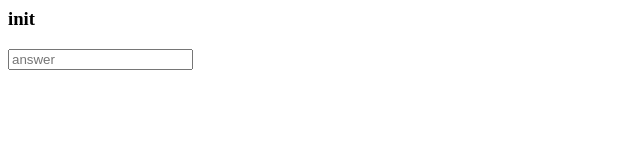
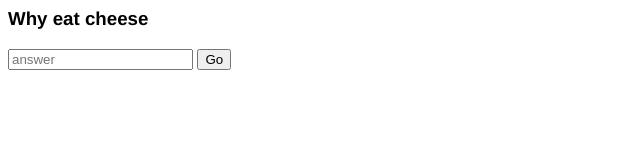
Before and after one commit to paked/studyquest, a website: page index.html in a window 1280 px wide. Shown: the whole page, without its empty margins (0-640 px from the left). Drawn offline with nearby package versions, Linux system fonts and the light colour scheme.

Commit message:
Basic question and answering system in place

```diff
--- a/index.html
+++ b/index.html
@@ -1,6 +1,12 @@
 <html>
 	<head>
 		<title>Quest</title>
+
+		<style>
+			body {
+				font-family: "Helvetica"
+			}
+		</style>
 	</head>
 
 	<body>
@@ -9,9 +15,9 @@
 		</div>
 
 		<input type="text" id="answer" placeholder="answer"/>
+		<button id="go">Go</button>
 
-		<script src="main.js">
-
-		</script>
+		<script src="lib/jquery/dist/jquery.js"></script>
+		<script src="main.js"></script>
 	</body>
 </html>
--- a/main.js
+++ b/main.js
@@ -1,6 +1,30 @@
-console.log("Hello World")
+questions = [{question: "Why is the sky blue", answer: "1"}, {question: "Who was xxx", answer: "2"}, {question:"Why eat cheese", answer:"3"}]
+questionIndex = 0
+$(document).ready(function() {
+	askQuestion()
+	$("#go").click(function() {
+		checkAnswer()
+	})
 
-questions = [{question: "Why is the sky blue", answer: "1"}, {question: "Who was xxx", answer: "2"}, {question:"Why eat cheese", answer:"3"}]
+	function askQuestion() {
+		index = questionIndex
+		while (index == questionIndex) {
+			index = rand(0, questions.length -1)
+			$("#question").text(questions[index].question)
+		}
+		questionIndex = index;
+	}
+
+	function checkAnswer() {
+		question = questions[questionIndex]
+
+		if (question.answer == $("#answer").val()) {
+			askQuestion()
+		}else {
+			console.log(question);
+		}
+	}
+});
 
 /* HELPER FUNCTIONS */
 function rand(min, max) {
```
